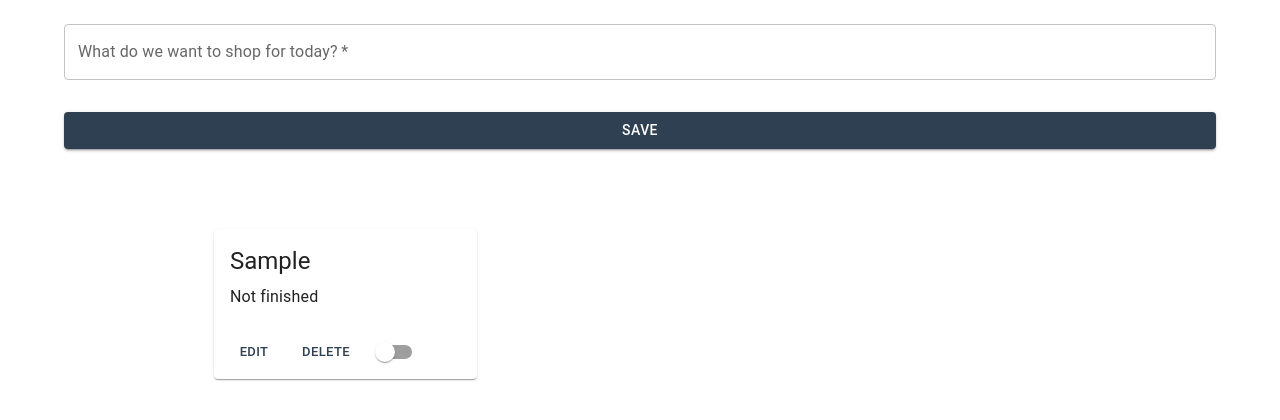
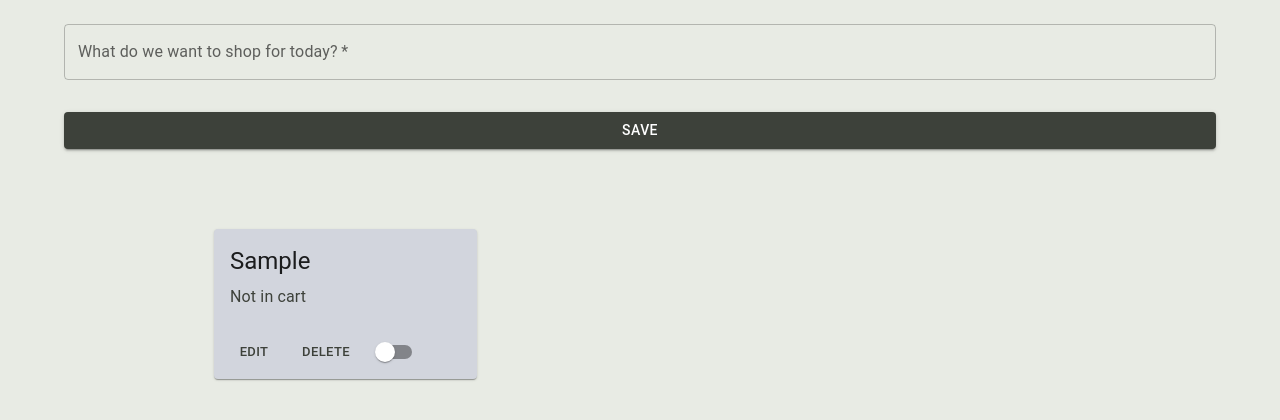
Before and after one commit to Bradley-Bird/shoppingList, a React app: page / in a window 1280 px wide. Both pictures are taken after typing "Sample" into the empty fields and a click on the button "SAVE". Shown: the top 420 px of the page. Built offline with nearby package versions, Linux system fonts and the light colour scheme.

Commit message:
mui theme colors changed to be easier on the eyes

```diff
--- a/package.json
+++ b/package.json
@@ -69,6 +69,7 @@
   "dependencies": {
     "@emotion/react": "^11.9.0",
     "@emotion/styled": "^11.8.1",
+    "@mui/icons-material": "^5.6.2",
     "@mui/material": "^5.7.0",
     "react": "^17.0.2",
     "react-dom": "^17.0.2",
--- a/src/components/GridCard.jsx
+++ b/src/components/GridCard.jsx
@@ -14,6 +14,7 @@ import {
   TextField,
   Switch,
 } from '@mui/material';
+import CheckIcon from '@mui/icons-material/Check';
 import { useCart } from '../context/CartContext';
 
 function GridCard({ item }) {
@@ -47,9 +48,6 @@ function GridCard({ item }) {
             value={newEntry}
             onChange={(e) => setNewEntry(e.target.value)}
           />
-          <Typography>
-            {item.done === true ? 'Completed' : 'Not finished'}
-          </Typography>
         </CardContent>
         <CardActions>
           <Button
@@ -70,9 +68,14 @@ function GridCard({ item }) {
           <Typography gutterBottom variant="h5" component="h2">
             {item?.entry}
           </Typography>
-          <Typography>
-            {item?.done === true ? 'Completed' : 'Not finished'}
-          </Typography>
+          {item?.done === true ? (
+            <Typography color="#da1b2b">
+              <CheckIcon color="primary" />
+              In cart
+            </Typography>
+          ) : (
+            <Typography color="primary">Not in cart</Typography>
+          )}
         </CardContent>
         <CardActions>
           <Button onClick={handleEdit} size="small">
@@ -101,6 +104,7 @@ function GridCard({ item }) {
           height: '100%',
           display: 'flex',
           flexDirection: 'column',
+          backgroundColor: '#d2d5dd',
         }}
       >
         {cardContent}
--- a/src/index.jsx
+++ b/src/index.jsx
@@ -7,13 +7,13 @@ import { CartProvider } from './context/CartContext';
 export const theme = createTheme({
   palette: {
     primary: {
-      main: '#2E4052',
-      light: '#E7ECF2',
+      main: '#3d413a',
+      light: '#d2d5dd',
     },
     secondary: {
-      main: '#FFC857',
+      main: '#999ac6',
     },
-    background: { default: '#FFFFFF' },
+    background: { default: '#E8EBE4' },
   },
 });
 
```
Also changed, not shown: 1 other file (tests, documents, lock files or other folders).
